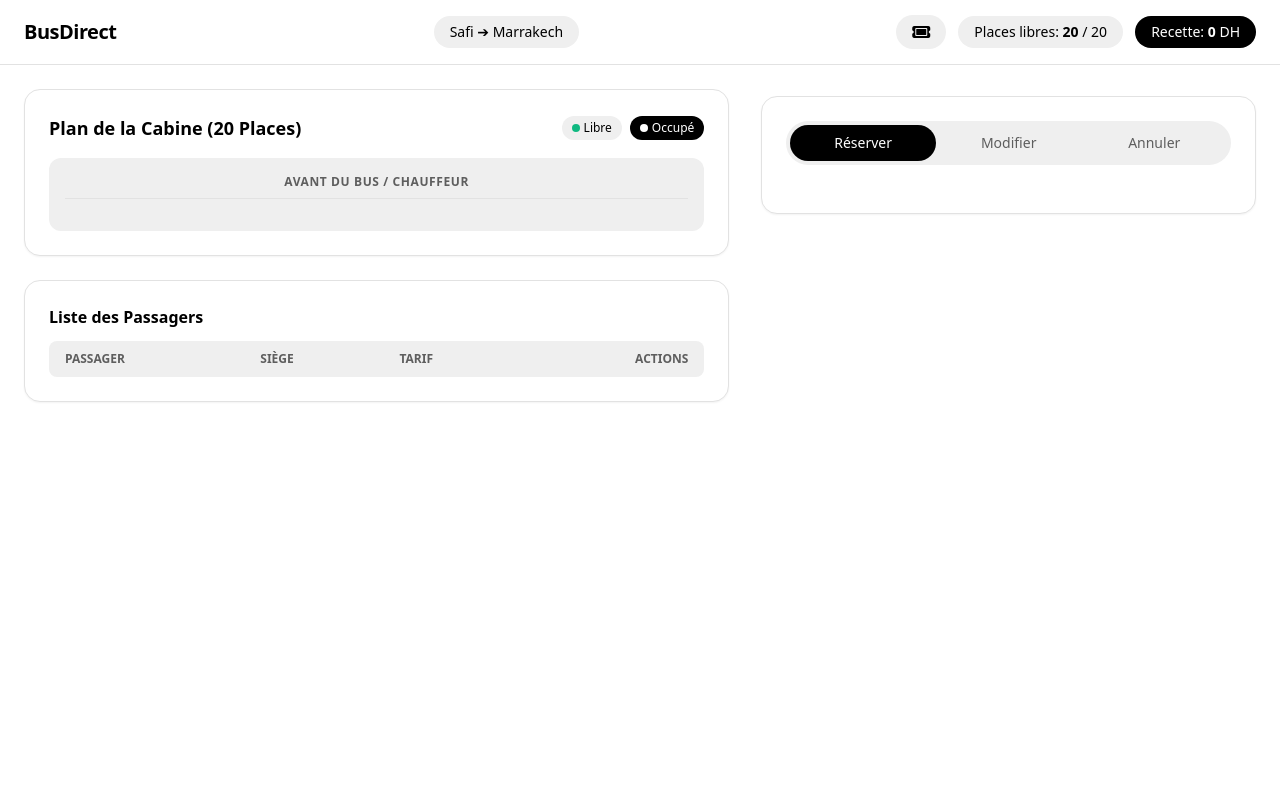
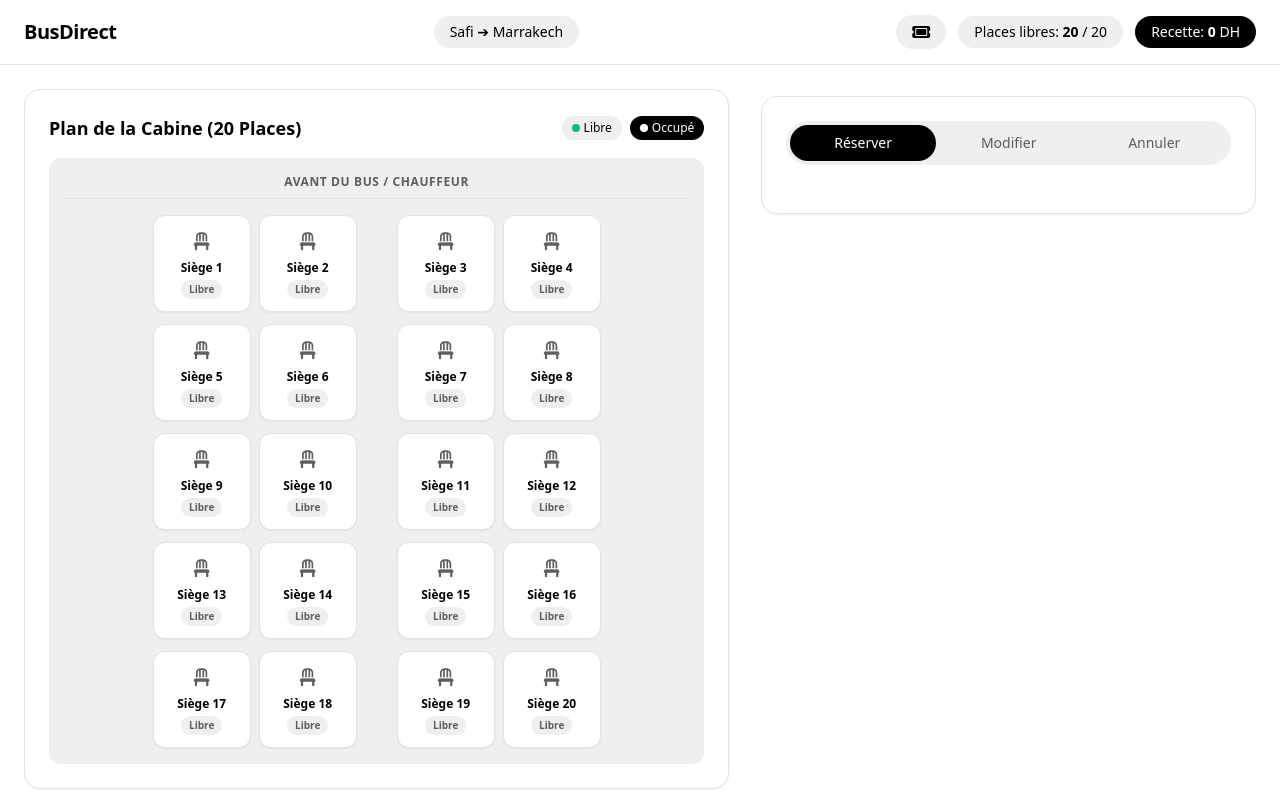
Before and after one commit to NidalJM/Bus-Direct, a plain HTML site: page index.html in a window 1280 px wide. Shown: the top 800 px of the page. Drawn offline with nearby package versions, Linux system fonts and the light colour scheme.

Commit message:
Added cabin grid js generator

```diff
--- a/index.html
+++ b/index.html
@@ -25,6 +25,7 @@
             }
         }
     </script>
+    <script src="script.js"></script>
 </head>
 
 <body class="bg-brand-canvas text-brand-black antialiased font-sans min-h-screen">
@@ -74,7 +75,7 @@
                         Avant du Bus / Chauffeur
                     </div>
 
-                    <div id="cabin-grid" class="grid grid-cols-4 gap-3 max-w-md mx-auto">
+                    <div id="cabin-grid" class="grid grid-cols-[1fr_1fr_24px_1fr_1fr] gap-y-3 gap-x-2 max-w-md mx-auto"></div>
                     </div>
                 </div>
             </div>
--- /dev/null
+++ b/script.js
@@ -0,0 +1,20 @@
+document.addEventListener('DOMContentLoaded', () => {
+    const cabinGrid = document.getElementById('cabin-grid');
+    if (!cabinGrid) return;
+    for (let i = 1; i <= 20; i++) {
+        const seatNum = i;
+        const seatCard = document.createElement('div');
+        seatCard.className = "bg-white border border-brand-border rounded-xl p-3 flex flex-col items-center justify-center gap-1 cursor-pointer hover:border-brand-black transition-all shadow-sm";
+        seatCard.setAttribute('data-seat', seatNum);
+        seatCard.innerHTML = `
+            <i class="fa-solid fa-chair text-brand-body text-lg"></i>
+            <span class="text-xs font-bold">Siège ${seatNum}</span>
+            <span class="bg-brand-soft text-[10px] font-semibold text-brand-body px-2 py-0.5 rounded-full">Libre</span>
+        `;
+        cabinGrid.appendChild(seatCard);
+        if (i % 4 === 2) {
+            const aisleSpacer = document.createElement('div');
+            cabinGrid.appendChild(aisleSpacer);
+        }
+    }
+});
```
Also changed, not shown: package.json (deleted, +0 -24 lines), tailwind.config.js (deleted, +0 -8 lines), 1 other file.
